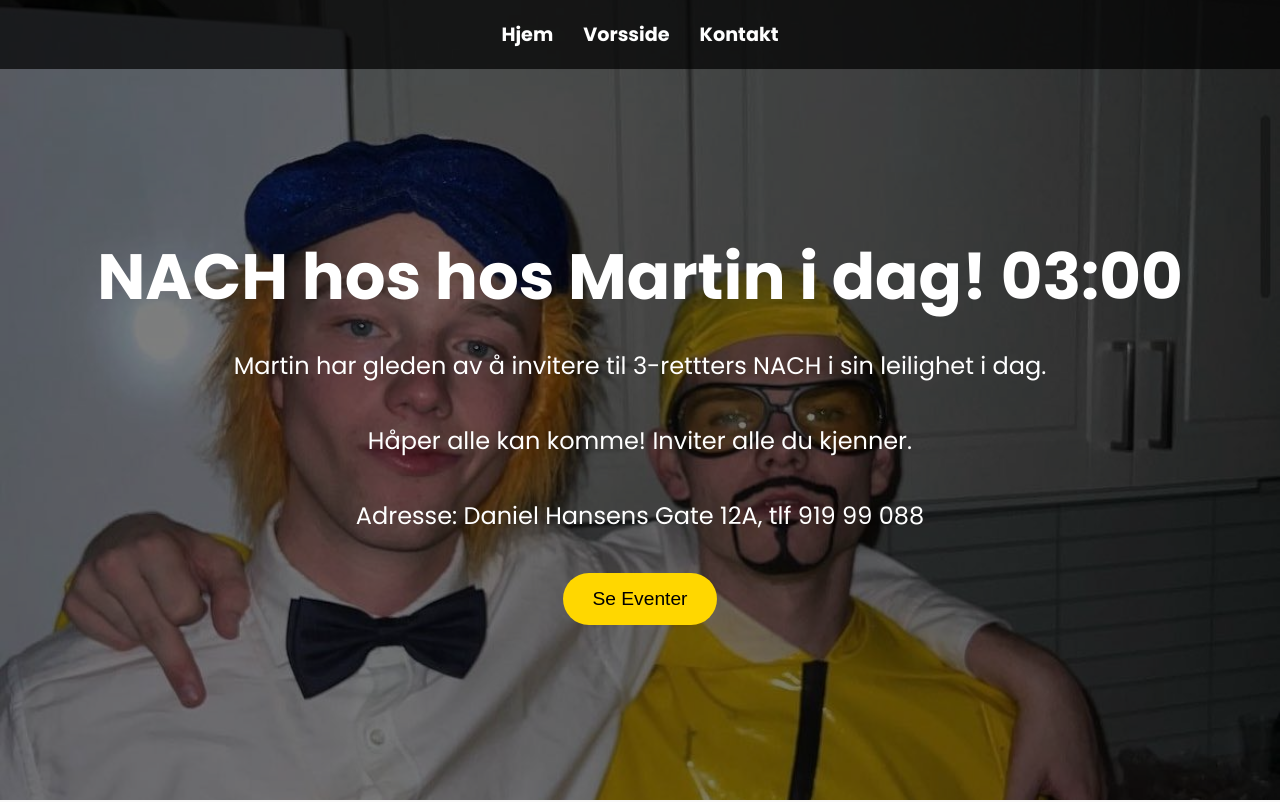
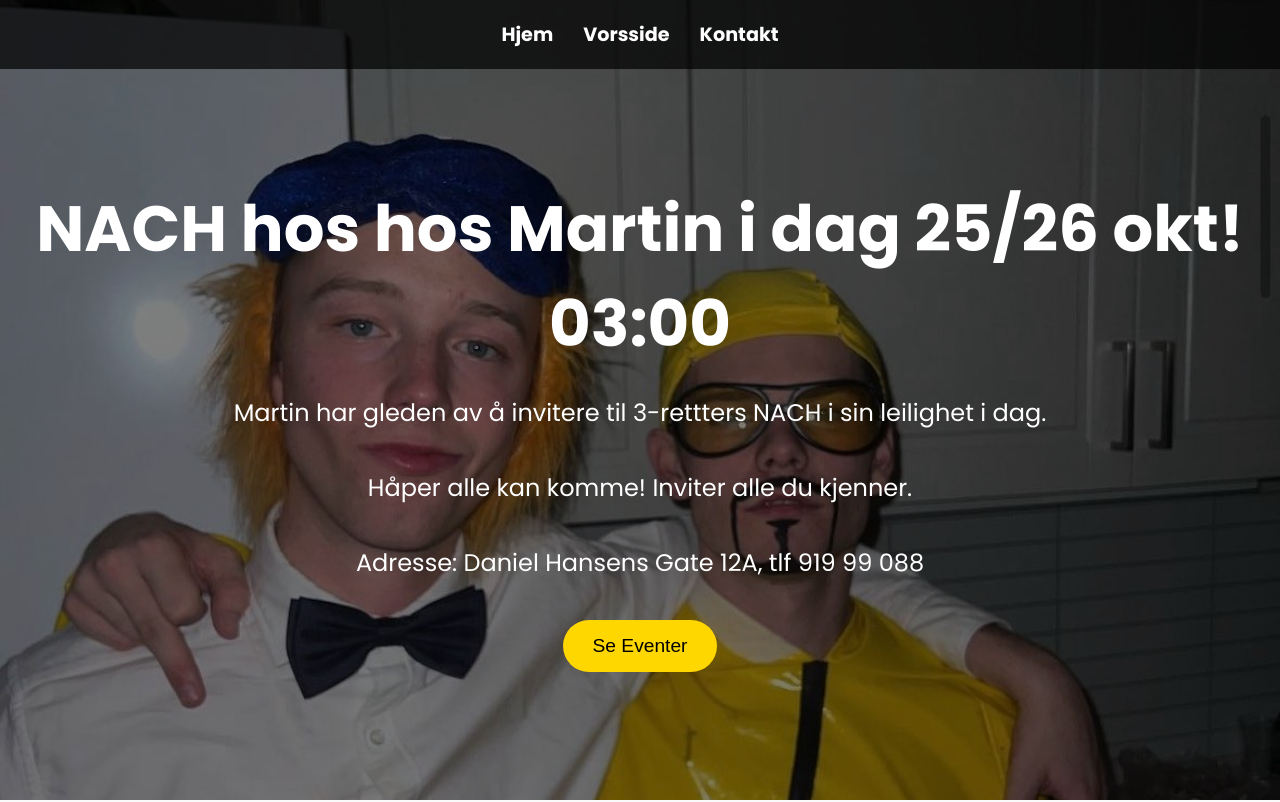
Before and after one commit to henrinha/henrinha.github.io-hvorervors, a plain HTML site: page index.html in a window 1280 px wide. Shown: the top 802 px of the page. Drawn offline with Linux system fonts and the light colour scheme.

Commit message:
Update index.html

```diff
--- a/index.html
+++ b/index.html
@@ -20,7 +20,7 @@
     <section class="hero" id="home">
         <!-- Fjernet img-taggen og legger bildet som bakgrunn i CSS -->
         <div class="hero-content">
-            <h1>NACH hos hos Martin i dag! 03:00</h1>
+            <h1>NACH hos hos Martin i dag 25/26 okt! 03:00</h1>
             <p>Martin har gleden av å invitere til 3-rettters NACH i sin leilighet i dag.</p>
             <p>Håper alle kan komme! Inviter alle du kjenner.</p>
             <p>Adresse: Daniel Hansens Gate 12A, tlf 919 99 088</p>
```
